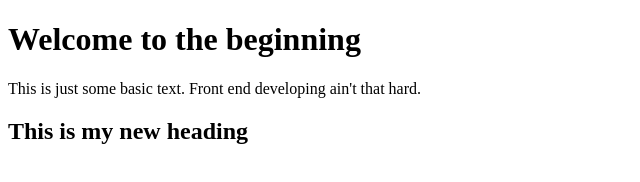
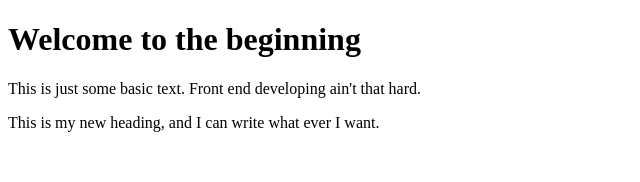
Before and after one commit to Zezima1337/codersrank-template-4cvqfw, a website: page index.html in a window 1280 px wide. Shown: the whole page, without its empty margins (0-640 px from the left). Drawn offline with Linux system fonts and the light colour scheme.

Commit message:
1 file modified

```diff
--- a/index.html
+++ b/index.html
@@ -1,13 +1,12 @@
 <!DOCTYPE html>
 <html>
   <head>
-    <title>Page title</title>
+    <title>Perfect HTML code</title>
   </head>
   <body>
 
     <h1>Welcome to the beginning</h1>
     <p>This is just some basic text. Front end developing ain't that hard.</p>
-
-<H2>This is my new heading</H2>
+    <P>This is my new heading, and I can write what ever I want.</P>
   </body>
 </html>
```
